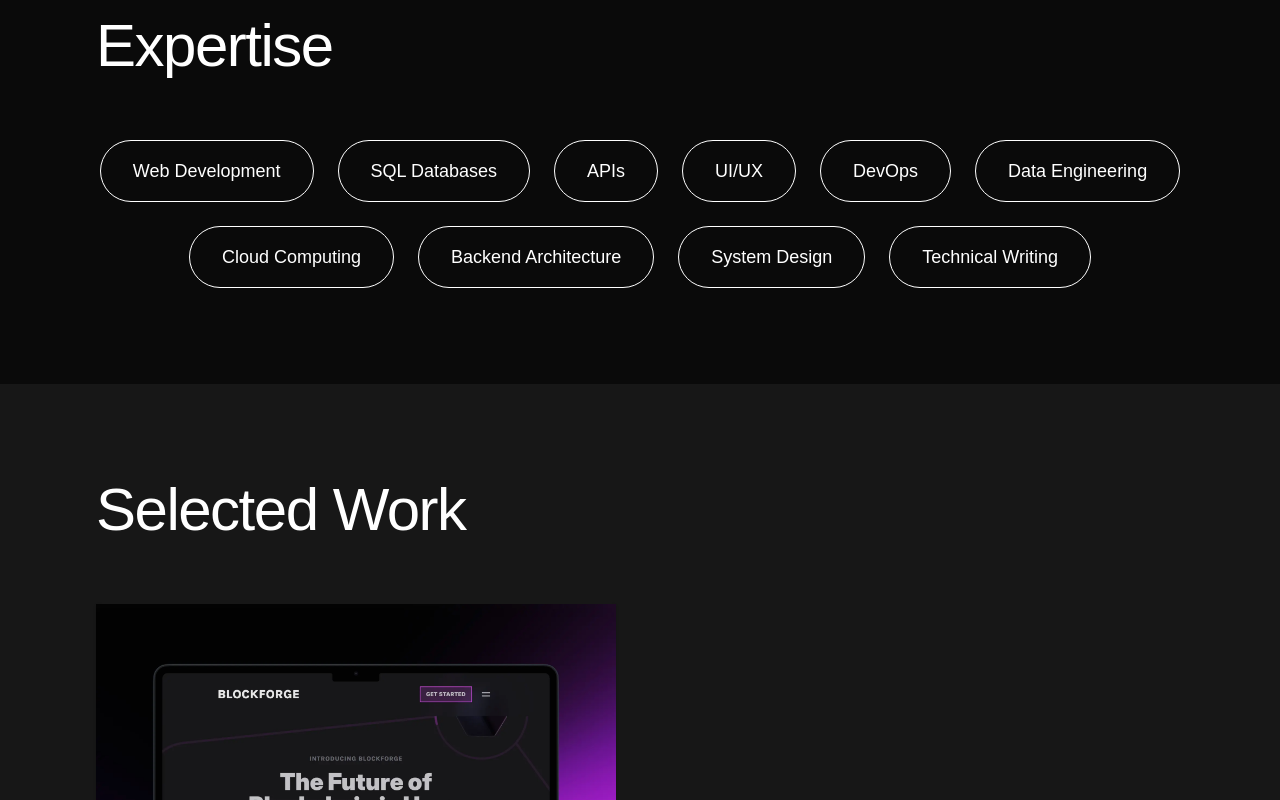
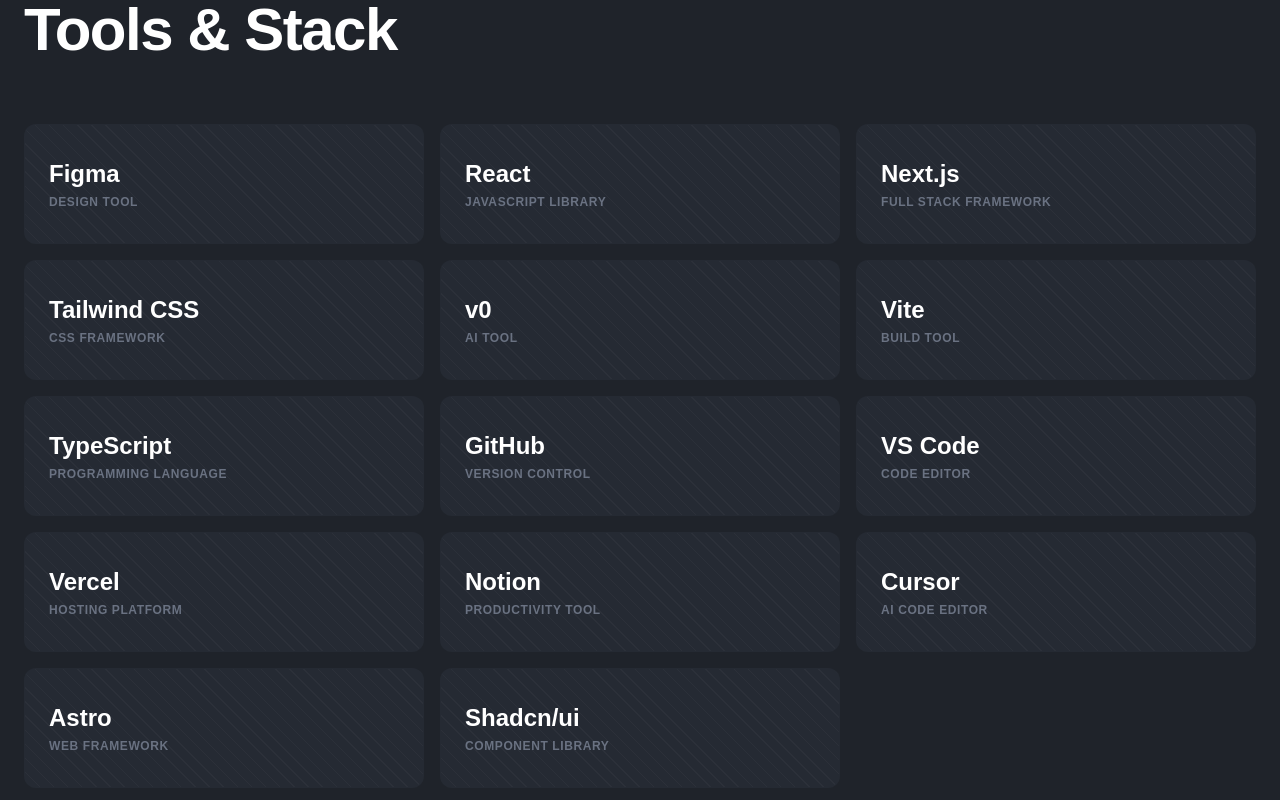
Before and after one commit to SyedUmairCodes/portfolio, a React (Vite) app: page / in a window 1280 px wide. Shown: the part 2480-3280 px from the top of the page. Built offline with nearby package versions, Linux system fonts and the light colour scheme; a web font is replaced by a local one.

Commit message:
tools section updated

```diff
--- a/src/componenets/Skills.tsx
+++ b/src/componenets/Skills.tsx
@@ -1,92 +1,116 @@
 import React from "react";
+import { motion } from "framer-motion";
 
-interface SkillItem {
-  name: string;
-  hoverClass: string;
-}
+// --- Configuration ---
+const THEME = {
+  colors: {
+    bg: "#1f232a",
+    cardBg: "#252a33",
+    cardHover: "#2d333e",
+    text: "#ffffff",
+    accent: "#60dafb",
+    muted: "#94a3b8",
+  },
+};
 
-const skills: SkillItem[] = [
-  {
-    name: "Web Development",
-    hoverClass: "hover:bg-blue-100 hover:border-blue-200 hover:text-blue-500",
-  },
-  {
-    name: "SQL Databases",
-    hoverClass:
-      "hover:bg-purple-100 hover:border-purple-200 hover:text-purple-500",
-  },
-  {
-    name: "APIs",
-    hoverClass:
-      "hover:bg-green-100 hover:border-green-200 hover:text-green-500",
-  },
-  {
-    name: "UI/UX",
-    hoverClass:
-      "hover:bg-yellow-100 hover:border-yellow-200 hover:text-yellow-500",
-  },
-  {
-    name: "DevOps",
-    hoverClass: "hover:bg-red-100 hover:border-red-200 hover:text-red-500",
-  },
-  {
-    name: "Data Engineering",
-    hoverClass:
-      "hover:bg-orange-100 hover:border-orange-200 hover:text-orange-500",
-  },
-  {
-    name: "Cloud Computing",
-    hoverClass:
-      "hover:bg-fuchsia-100 hover:border-fuchsia-200 hover:text-fuchsia-500",
-  },
-  {
-    name: "Backend Architecture",
-    hoverClass:
-      "hover:bg-stone-100 hover:border-stone-200 hover:text-stone-500",
-  },
-  {
-    name: "System Design",
-    hoverClass:
-      "hover:bg-violet-100 hover:border-violet-200 hover:text-violet-500",
-  },
-  {
-    name: "Technical Writing",
-    hoverClass: "hover:bg-teal-100 hover:border-teal-200 hover:text-teal-500",
-  },
+// --- Data ---
+const TOOLS = [
+  { name: "Figma", category: "Design Tool" },
+  { name: "React", category: "Javascript Library" },
+  { name: "Next.js", category: "Full Stack Framework" },
+  { name: "Tailwind CSS", category: "CSS Framework" },
+  { name: "v0", category: "AI Tool" },
+  { name: "Vite", category: "Build Tool" },
+  { name: "TypeScript", category: "Programming Language" },
+  { name: "GitHub", category: "Version Control" },
+  { name: "VS Code", category: "Code Editor" },
+  { name: "Vercel", category: "Hosting Platform" },
+  { name: "Notion", category: "Productivity Tool" },
+  { name: "Cursor", category: "AI Code Editor" },
+  { name: "Astro", category: "Web Framework" },
+  { name: "Shadcn/ui", category: "Component Library" },
 ];
 
-const Skills: React.FC = () => {
+// --- Animations ---
+const containerVariants = {
+  hidden: { opacity: 0 },
+  visible: {
+    opacity: 1,
+    transition: { staggerChildren: 0.08 },
+  },
+};
+
+const cardVariants = {
+  hidden: { y: 20, opacity: 0 },
+  visible: {
+    y: 0,
+    opacity: 1,
+    transition: { type: "spring", stiffness: 50, damping: 15 },
+  },
+};
+
+export default function ToolsStack() {
   return (
-    <section className="min-h-20 bg-neutral-950 px-6 py-24 md:px-16 lg:px-24">
-      <div className="mx-auto max-w-7xl">
+    <section
+      className="min-h-screen py-20 px-6 flex justify-center"
+      style={{ backgroundColor: THEME.colors.bg, color: THEME.colors.text }}
+    >
+      <div className="max-w-7xl w-full">
         {/* Header */}
-        <h2 className="mb-12 text-5xl font-medium tracking-tight text-white sm:text-6xl md:mb-16">
-          Expertise
-        </h2>
+        <motion.h2
+          initial={{ opacity: 0, x: -20 }}
+          whileInView={{ opacity: 1, x: 0 }}
+          viewport={{ once: true }}
+          className="text-5xl md:text-6xl font-bold tracking-tight mb-16"
+        >
+          Tools & Stack
+        </motion.h2>
 
-        {/* Skills Flex Container */}
-        <div className="flex items-center justify-center flex-wrap gap-x-4  gap-y-4 md:gap-x-6 md:gap-y-6">
-          {skills.map((skill) => (
-            <div
-              key={skill.name}
-              className={`
-                cursor-default
-                rounded-full
-                border border-white
-                px-8 py-4
-                text-lg text-white
-                transition-all duration-300
-                ${skill.hoverClass}
-                hover:-translate-y-1
-              `}
-            >
-              {skill.name}
-            </div>
+        {/* Grid */}
+        <motion.div
+          variants={containerVariants}
+          initial="hidden"
+          whileInView="visible"
+          viewport={{ once: true, margin: "-50px" }}
+          className="grid grid-cols-1 md:grid-cols-2 lg:grid-cols-3 gap-4"
+        >
+          {TOOLS.map((tool, index) => (
+            <ToolCard key={index} tool={tool} />
           ))}
-        </div>
+        </motion.div>
       </div>
     </section>
   );
-};
+}
 
-export default Skills;
+function ToolCard({ tool }: { tool: (typeof TOOLS)[0] }) {
+  return (
+    <motion.div
+      variants={cardVariants}
+      whileHover={{ scale: 1.02, backgroundColor: THEME.colors.cardHover }}
+      className="relative p-6 rounded-xl flex flex-col justify-center group overflow-hidden border border-transparent hover:border-[#60dafb]/30 transition-all duration-300 min-h-[120px]"
+      style={{ backgroundColor: THEME.colors.cardBg }}
+    >
+      {/* Background Texture (Diagonal Stripes) */}
+      <div
+        className="absolute inset-0 opacity-[0.03] pointer-events-none"
+        style={{
+          backgroundImage: `repeating-linear-gradient(45deg, #fff 0, #fff 1px, transparent 0, transparent 10px)`,
+        }}
+      />
+
+      {/* Content */}
+      <div className="z-10 flex flex-col gap-1">
+        <h3 className="text-2xl font-bold text-white group-hover:text-[#60dafb] transition-colors duration-300">
+          {tool.name}
+        </h3>
+        <span className="text-xs uppercase tracking-wider font-semibold text-gray-500 group-hover:text-gray-400 transition-colors">
+          {tool.category}
+        </span>
+      </div>
+
+      {/* Decorative Accent Line on Hover */}
+      <div className="absolute bottom-0 left-0 h-1 w-0 bg-[#60dafb] group-hover:w-full transition-all duration-500 ease-out" />
+    </motion.div>
+  );
+}
```
